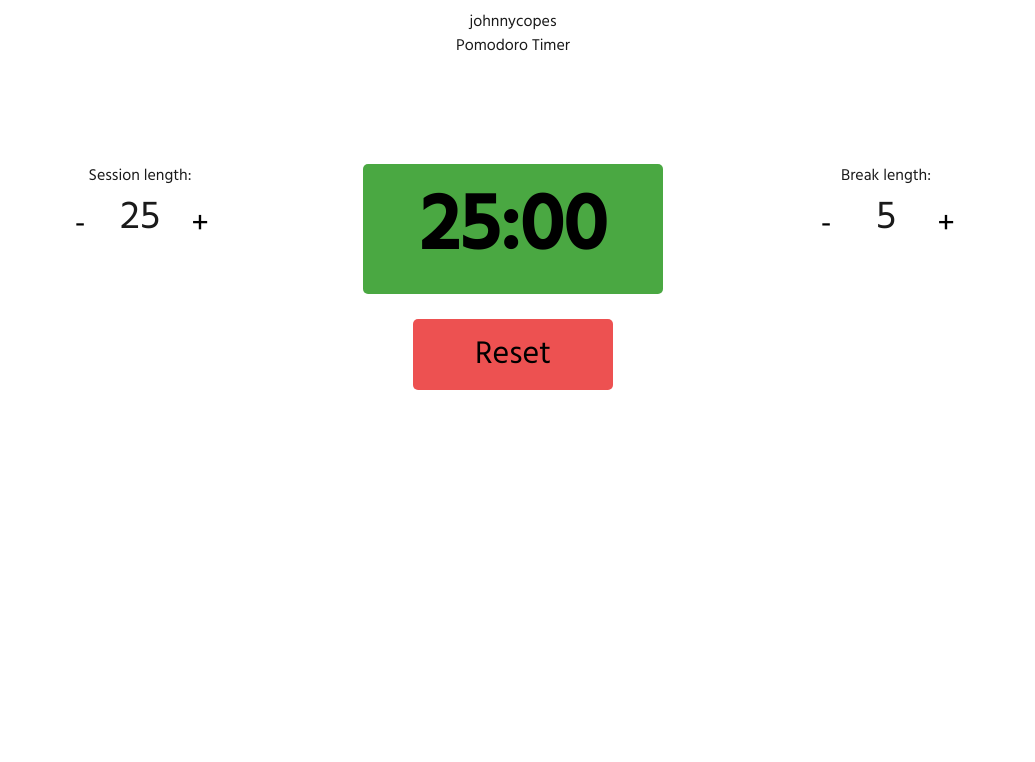
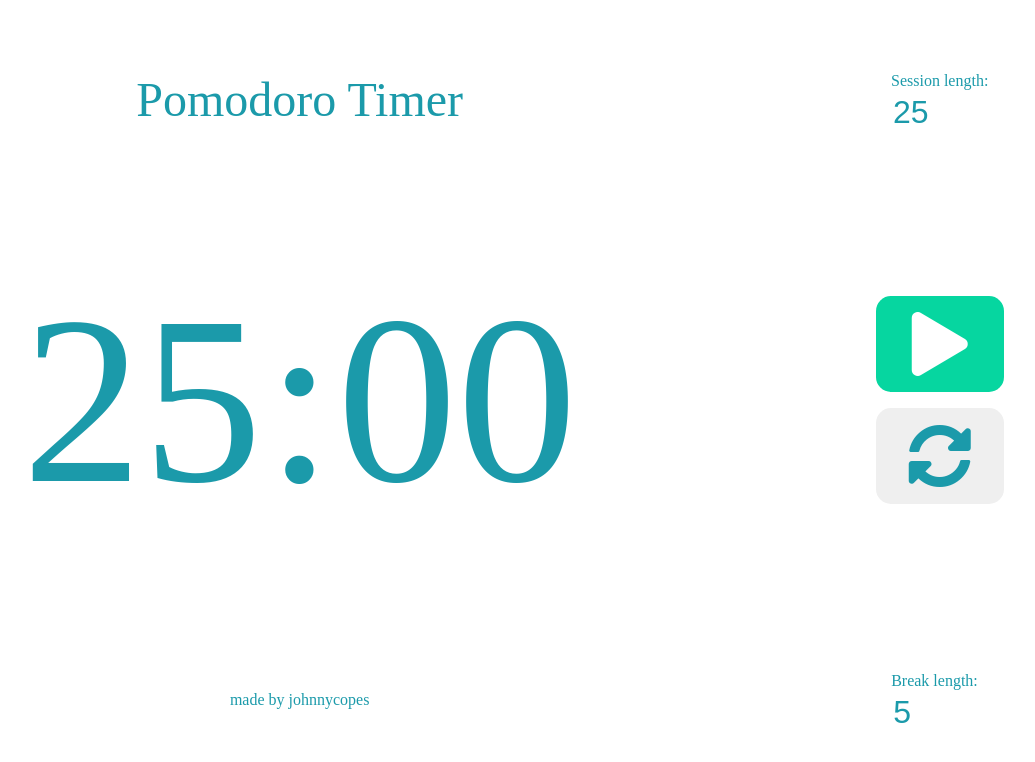
Before and after one commit to johnnycopes/pomodoro-clock, a website built with Parcel: page index.html in a window 1280 px wide. Shown: the whole page, without its empty margins (127-1162 px from the left). Built offline with nearby package versions, Linux system fonts and the light colour scheme; a web font is replaced by a local one.

Commit message:
revamps layout, comments out all previous JS

```diff
--- a/index.html
+++ b/index.html
@@ -2,42 +2,45 @@
 <html>
 
 <head>
-    <meta charset="utf-8">
-    <meta name="viewport" content="width=device-width, initial-scale=1">
-    <title>Pomodoro Timer</title>
-    <link href="https://fonts.googleapis.com/css?family=Hind:300,400,500" rel="stylesheet">
+	<meta charset="utf-8">
+	<meta name="viewport" content="width=device-width, initial-scale=1">
+	<title>Pomodoro Timer</title>
+	<link rel="stylesheet" href="https://use.fontawesome.com/releases/v5.0.12/css/all.css" integrity="sha384-G0fIWCsCzJIMAVNQPfjH08cyYaUtMwjJwqiRKxxE/rx96Uroj1BtIQ6MLJuheaO9"
+	 crossorigin="anonymous">
+	<link href="https://fonts.googleapis.com/css?family=Nixie+One" rel="stylesheet">
 </head>
 
 <body>
-    <div class="container">
-        <div class="title">
-            <h3 class="johnnycopes">johnnycopes</h3>
-            <h1 class="title">Pomodoro Timer</h1>
-        </div>
+	<main class="app">
+		<section class="title">
+			<h1>Pomodoro Timer</h1>
+		</section>
+		<section class="timer app__display">
+			<span class="timer__display timer__minutes">25</span>
+			<span class="timer__display timer__colon">:</span>
+			<span class="timer__display timer__seconds">00</span>
+		</section>
+		<section class="signature">
+			<h4>made by johnnycopes</h4>
+		</section>
+		<section class="session app__input">
+			<label for="session">Session length:</label>
+			<input id="session" type="number" value="25" min="10" max="60" />
+		</section>
+		<section class="playback app__input">
+			<button class="playback__button playback__button-flow">
+				<i class="fas fa-play"></i>
+			</button>
+			<button class="playback__button playback__button-reset">
+				<i class="fas fa-sync-alt"></i>
+			</button>
+		</section>
+		<section class="break app__input">
+			<label for="break">Break length:</label>
+			<input id="break" type="number" value="5" min="2" max="15" />
+		</section>
+	</main>
 
-        <main>
-            <div class="session-block section cf">
-                <h4>Session length:</h4>
-                <button class="small-btn session-decrease fl">-</button>
-                <div class="length session-display">25</div>
-                <button class="small-btn session-increase fr">+</button>
-            </div>
-
-            <div class="timer">
-                <button class="timer-display">
-                  <span class="minutes">25</span>:<span class="seconds">00</span></button>
-                <button class="reset">Reset</button>
-            </div>
-
-            <div class="break-block section cf">
-                <h4>Break length:</h4>
-                <button class="small-btn break-decrease fl">-</button>
-                <div class="length break-display">5</div>
-                <button class="small-btn break-increase fr">+</button>
-            </div>
-        </main>
-    </div>
-
-    <script src="./index.js"></script>
+	<script src="./index.js"></script>
 </body>
 </html>
--- a/js/app.js
+++ b/js/app.js
@@ -1,56 +1,56 @@
-// buttons
-const sessionIncrease = document.querySelector(".session-increase");
-const sessionDecrease = document.querySelector(".session-decrease");
-const sessionDisplay = document.querySelector(".session-display");
-const breakIncrease = document.querySelector(".break-increase");
-const breakDecrease = document.querySelector(".break-decrease");
-const breakDisplay = document.querySelector(".break-display");
-const reset = document.querySelector(".reset");
+// // buttons
+// const sessionIncrease = document.querySelector(".session-increase");
+// const sessionDecrease = document.querySelector(".session-decrease");
+// const sessionDisplay = document.querySelector(".session-display");
+// const breakIncrease = document.querySelector(".break-increase");
+// const breakDecrease = document.querySelector(".break-decrease");
+// const breakDisplay = document.querySelector(".break-display");
+// const reset = document.querySelector(".reset");
 
-const timer = document.querySelector(".timer-display");
-const timerMinutes = document.querySelector(".minutes");
-const timerSeconds = document.querySelector(".seconds");
+// const timer = document.querySelector(".timer-display");
+// const timerMinutes = document.querySelector(".minutes");
+// const timerSeconds = document.querySelector(".seconds");
 
-let intervalID;
+// let intervalID;
 
-reset.addEventListener("click", function() {
-  window.clearInterval(intervalID);
-  sessionDisplay.innerHTML = 5;
-  breakDisplay.innerHTML = 5;
-  timer.innerHTML = 25;
-});
+// reset.addEventListener("click", function() {
+//   window.clearInterval(intervalID);
+//   sessionDisplay.innerHTML = 5;
+//   breakDisplay.innerHTML = 5;
+//   timer.innerHTML = 25;
+// });
 
-sessionIncrease.addEventListener("click", function(){
-  sessionDisplay.innerHTML = parseInt(sessionDisplay.innerHTML, 10) + 1;
-  timerMinutes.innerHTML = sessionDisplay.innerHTML;
-});
-sessionDecrease.addEventListener("click", function(){
-  sessionDisplay.innerHTML = parseInt(sessionDisplay.innerHTML, 10) - 1;
-  timerMinutes.innerHTML = sessionDisplay.innerHTML;
-});
+// sessionIncrease.addEventListener("click", function(){
+//   sessionDisplay.innerHTML = parseInt(sessionDisplay.innerHTML, 10) + 1;
+//   timerMinutes.innerHTML = sessionDisplay.innerHTML;
+// });
+// sessionDecrease.addEventListener("click", function(){
+//   sessionDisplay.innerHTML = parseInt(sessionDisplay.innerHTML, 10) - 1;
+//   timerMinutes.innerHTML = sessionDisplay.innerHTML;
+// });
 
-breakIncrease.addEventListener("click", function(){
-  breakDisplay.innerHTML = parseInt(breakDisplay.innerHTML, 10) + 1;
-});
-breakDecrease.addEventListener("click", function(){
-  breakDisplay.innerHTML = parseInt(breakDisplay.innerHTML, 10) - 1;
-});
+// breakIncrease.addEventListener("click", function(){
+//   breakDisplay.innerHTML = parseInt(breakDisplay.innerHTML, 10) + 1;
+// });
+// breakDecrease.addEventListener("click", function(){
+//   breakDisplay.innerHTML = parseInt(breakDisplay.innerHTML, 10) - 1;
+// });
 
-  // Start/pause the timer
-timer.addEventListener("click", function() {
-  if (intervalID) {
-    window.clearInterval(intervalID);
-  }
-  let time = parseInt(timerMinutes.innerHTML, 10) * 60;
-  intervalID = window.setInterval(function decreaseTimer(){
-    time--;
-    timerMinutes.innerHTML = Math.floor((time / 60) % 1000);
-    timerSeconds.innerHTML = time % 60;
-    if (time >= 0) {
-      console.log('hey');
-    }
-    else {
-      window.clearInterval(intervalID);
-    }
-  }, 1000);
-});
+//   // Start/pause the timer
+// timer.addEventListener("click", function() {
+//   if (intervalID) {
+//     window.clearInterval(intervalID);
+//   }
+//   let time = parseInt(timerMinutes.innerHTML, 10) * 60;
+//   intervalID = window.setInterval(function decreaseTimer(){
+//     time--;
+//     timerMinutes.innerHTML = Math.floor((time / 60) % 1000);
+//     timerSeconds.innerHTML = time % 60;
+//     if (time >= 0) {
+//       console.log('hey');
+//     }
+//     else {
+//       window.clearInterval(intervalID);
+//     }
+//   }, 1000);
+// });
--- a/scss/main.scss
+++ b/scss/main.scss
@@ -1,9 +1,15 @@
+// COLORS
+
+:root {
+  --background: rgb(255, 255, 255);
+  --text: #1B9AAA;
+  --start: #06D6A0;
+  --pause: #EF476F;
+  --border-radius: 15px;
+}
+
 * {
   box-sizing: border-box;
-}
-
-html, body {
-  height: 100%;
 }
 
 html {
@@ -11,105 +17,90 @@ html {
 }
 
 body {
-  color: #1A1A1A;
-  font-family: "Hind", 'sans-serif';
+  color: var(--text);
+  background: var(--background);
+  font-family: 'Nixie One', 'sans-serif';
   font-size: 1rem;
   line-height: 1.5;
+  height: 100vh;
 }
 
-h1, h2, h3, h4, h5, h6 {
-  margin: 0;
-}
+.app {
+  display: grid;
+  grid-template-rows: 25% 50% 25%;
+  grid-template-columns: 2fr 1fr;
+  height: 100%;
+  align-items: center;
+  justify-items: center;
 
-main {
-  display: flex;
-  text-align: center;
-  justify-content: space-between;
-}
+  &__input {
+    input {
+      color: var(--text);
+      font-size: 2rem;
+      width: 100%;
+      border: 0;
+    }
 
-button {
-  border: none;
-  border-radius: 5px;
-  font-family: "Hind", 'sans-serif';
-  outline: none;
-}
-
-.btn {
-  border: none;
-  border-radius: 5px;
-  font-family: "Hind", 'sans-serif';
-  outline: none;
-}
-
-.container {
-  width: 70%;
-  max-width: 960px;
-  margin: 0 auto;
-  height: 100%;
-}
-
-.section {
-  width: 150px;
+    label {
+      display: block;
+    }
+  }
 }
 
 .title {
-  margin: 0 auto 3rem;
-  text-align: center;
-  padding: 10px 0;
+  grid-row: 1;
+  grid-column: 1;
+  font-size: 3rem;
 }
 
-.title h3 {
-  font-weight: 400;
+.timer {
+  grid-row: 2;
+  grid-column: 1;
+
+  &__display {
+    font-size: 15rem;
+  }
 }
 
-.title h1 {
-  padding: 0;
+.signature {
+  grid-row: 3;
+  grid-column: 1;
 }
 
-.length {
-  margin: 0;
-  font-size: 2.5em;
-  display: inline-block;
-  padding: 0 10px;
+.session {
+  grid-row: 1;
+  grid-column: 2;
 }
 
-.small-btn {
-  background: white;
-  text-align: center;
-  display: inline-block;
-  width: 30px;
-  height: 35px;
-  font-size: 2rem;
-  margin-top: 10px;
+.playback {
+  grid-row: 2;
+  grid-column: 2;
+
+  &__button {
+    display: flex;
+    align-items: center;
+    justify-content: center;
+    cursor: pointer;
+    font-size: 4rem;
+    width: 8rem;
+    padding: 1rem;
+    border: none;
+    outline: 0;
+    border-radius: var(--border-radius);
+
+    &-flow {
+      color: var(--background);
+      background: var(--start);
+      margin-bottom: 1rem;
+    }
+
+    &-reset {
+      color: var(--text);
+    }
+  }
 }
 
-.timer-display {
-  display: block;
-  margin: 0 auto;
-  width: 300px;
-  font-size: 5em;
-  font-weight: 600;
-  background: #4AA842;
+.break {
+  grid-row: 3;
+  grid-column: 2;
 }
-
-.reset {
-  display: block;
-  margin: 25px auto;
-  padding: 10px;
-  width: 200px;
-  background: #ED5151;
-  font-size: 2em;
-}
-
-
-/*=====================
-UTILITY CLASSES
-=====================*/
-
-.cf::after {
-  content: "";
-  display: block;
-  clear: both;
-}
-.fl { float: left; }
-.fr { float: right; }
```
Also changed, not shown: .postcssrc, 1 other file.
